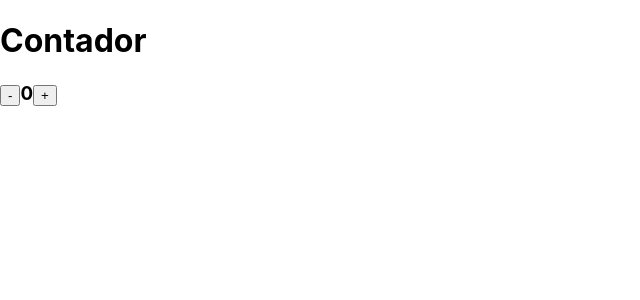
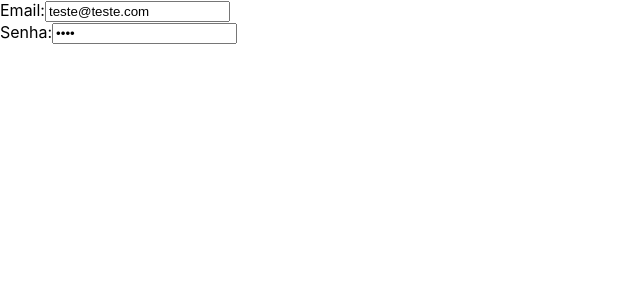
Before and after one commit to BarbaraDainese/react_udemy, a React (Create React App) app in the folder meusite/: page / in a window 1280 px wide. Shown: the top 300 px of the page, without its empty margins (0-640 px from the left). Built offline with nearby package versions, Linux system fonts and the light colour scheme.

Commit message:
atualizando

```diff
--- a/meusite/src/App.js
+++ b/meusite/src/App.js
@@ -1,41 +1,22 @@
-import React, { Component } from 'react';
+import React, {Component} from 'react';
 
 class App extends Component{
-
     constructor(props){
         super(props);
-        this.state= {
-                nome:'Barbara',
-                contador: 0
-        };
+        this.state = {
 
-        this.aumentar = this.aumentar.bind(this);
-        this.diminuir = this.diminuir.bind(this);
-    }
-
-    aumentar(){
-        let state = this.state;
-        state.contador += 1;
-        this.setState(state)
-    }
-
-    diminuir(){
-        let state = this.state;
-        state.contador -= 1;
-        this.setState(state)
+        }
     }
 
     render(){
         return(
             <div>
-            <h1>Contador</h1>
-                <h3>
-                <button onClick={this.diminuir}>-</button>
-                {this.state.contador}
-                <button onClick={this.aumentar}>+</button>
-                </h3>
+                Email:
+                <input type='email' name="email" value="teste@teste.com"></input><br/>
+                Senha:
+                <input type='password' name="senha" value="1234"></input>
             </div>
-        );
+        )
     }
 }
 
```
